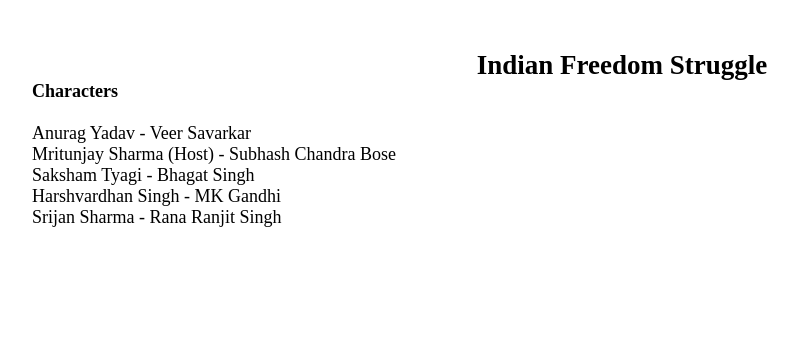
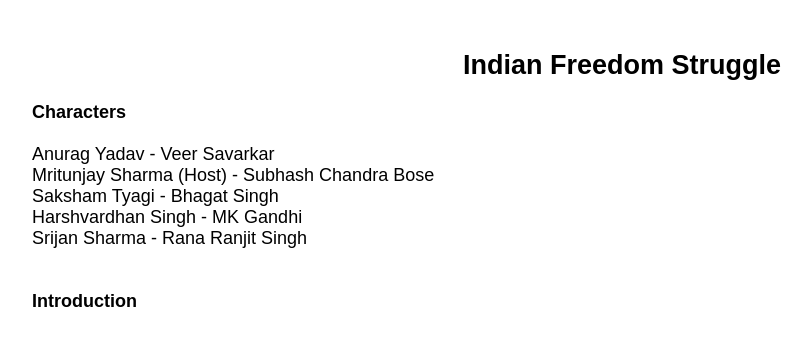
Before and after one commit to sakshamt01/podcast1, a plain HTML site: page index.html in a window 1280 px wide. Shown: the whole page, without its empty margins (18-830 px from the left). Drawn offline with Linux system fonts and the light colour scheme.

Commit message:
Update index.html

```diff
--- a/index.html
+++ b/index.html
@@ -10,6 +10,7 @@
         *{
             margin: 0;
             padding: 0;
+            font-family: sans-serif;
         }
 
         .container {
@@ -18,14 +19,14 @@
             font-size: 18px;
         }
 
-        .container .char {
+        .container p {
             text-align: left;
         }
     </style>
 </head>
 <body>
 <div class="container">
-    <h2>Indian Freedom Struggle</h2>
+    <h2>Indian Freedom Struggle</h2><br/>
     <p class="char">
         <b>Characters</b><br/><br/>
         Anurag Yadav - Veer Savarkar <br/>
@@ -33,6 +34,9 @@
         Saksham Tyagi - Bhagat Singh <br/>
         Harshvardhan Singh - MK Gandhi <br/>
         Srijan Sharma - Rana Ranjit Singh
+    </p><br/><br/>
+    <p class="intro">
+        <b>Introduction</b><br/><br/>
 
     </p>
 </div>
```
